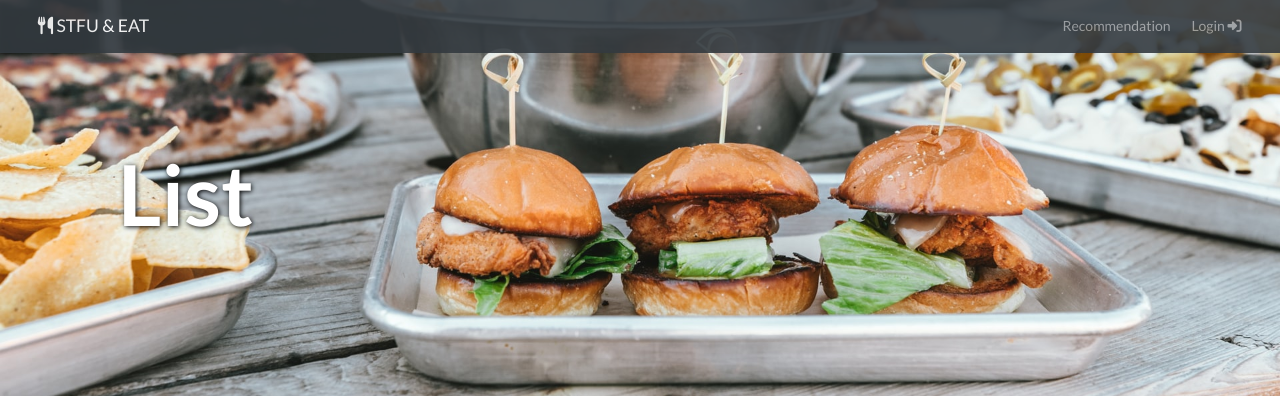
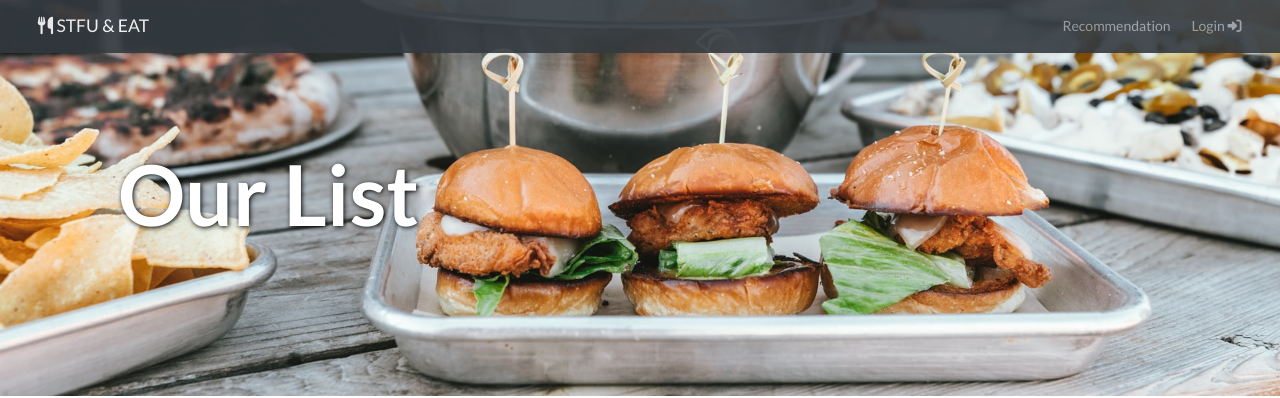
Before and after one commit to daniellespencer/stfu-and-eat, a React (Create React App) app: page /restaurant-list in a window 1280 px wide. Shown: the top 398 px of the page. Built offline with nearby package versions, Linux system fonts and the light colour scheme; no server answers.

Commit message:
updated h1

```diff
--- a/src/components/layout/RestaurantList.js
+++ b/src/components/layout/RestaurantList.js
@@ -46,7 +46,7 @@ const RestaurantList = () => {
     <Fragment>
       <Jumbotron fluid className='listBanner'>
         <Container>
-          <h1> List</h1>
+          <h1>Our List</h1>
         </Container>
       </Jumbotron>
 
```
